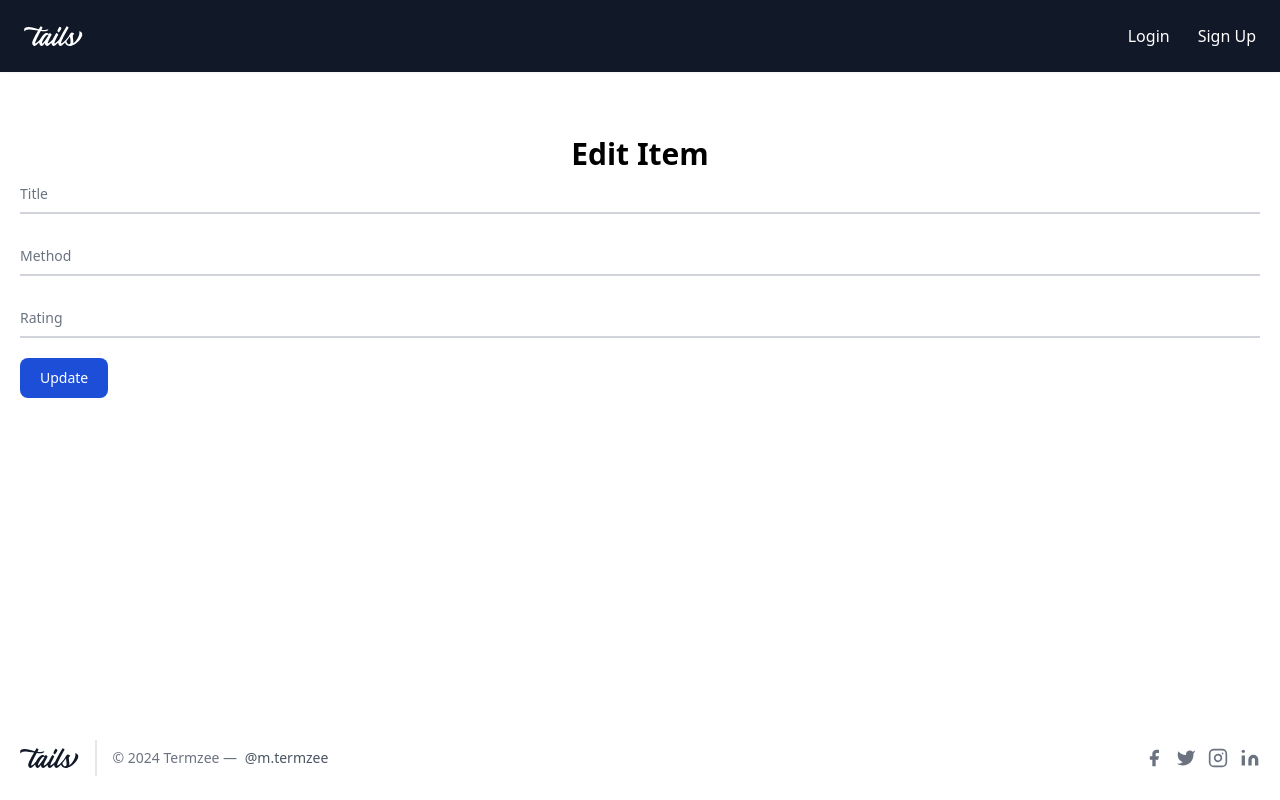
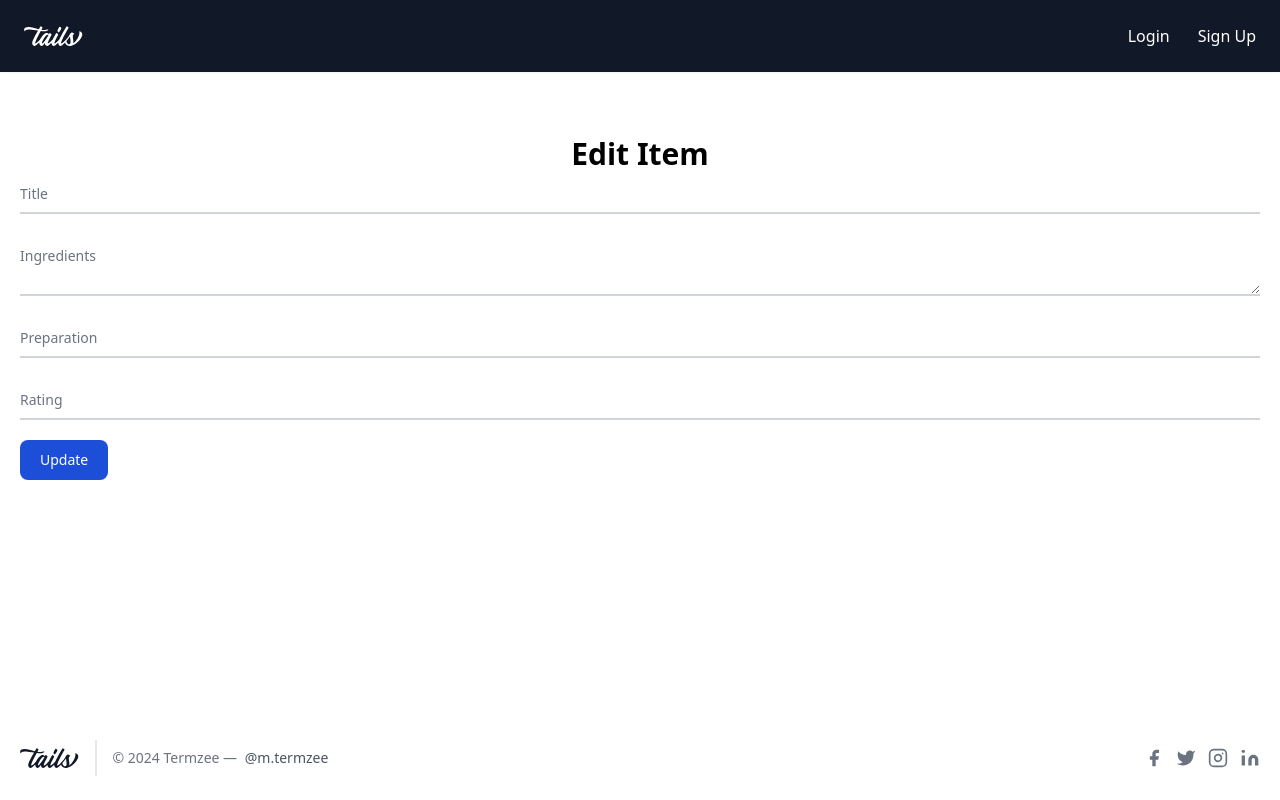
Before and after one commit to mtermzee/gastronomy-project, a Nuxt app: page /smoothie/1 in a window 1280 px wide. Built offline with nearby package versions, Linux system fonts and the light colour scheme; no server answers; the database is empty.

Commit message:
update database & add new fields

```diff
--- a/components/SmoothieCard.vue
+++ b/components/SmoothieCard.vue
@@ -3,7 +3,8 @@
         <NuxtLink :to="'/smoothie/detail/' + data?.id">
             <ul v-auto-animate>
                 <li class="text-2xl font-extrabold mb-4 text-green-800">{{ data.title }}</li>
-                <li class="text-gray-800 mb-3">{{ data.method }}</li>
+                <li class="text-gray-800 mb-3">{{ data.ingredients }}</li>
+                <li class="text-gray-800 mb-3">{{ data.preparation }}</li>
                 <li class="text-yellow-500 mb-3 font-medium">{{ data.rating }}</li>
                 <li class="text-gray-500 text-xs">{{ data.created_at }}</li>
             </ul>
--- a/components/SmoothieDetails.vue
+++ b/components/SmoothieDetails.vue
@@ -2,7 +2,8 @@
     <div>
         <h1 class="text-3xl font-bold mb-4">Smoothie Details</h1>
         <p>{{ data.title }}</p>
-        <p>{{ data.method }}</p>
+        <p>{{ data.ingredients }}</p>
+        <p>{{ data.preparation }}</p>
         <p>{{ data.created_at }}</p>
         <p v-if="data.user_id !== user?.id" class="text-red-500">You are not allowed to edit this smoothie</p>
         <p v-else class="text-green-500">You can edit this smoothie</p>
--- a/pages/smoothie/[id].vue
+++ b/pages/smoothie/[id].vue
@@ -12,11 +12,20 @@
                         class="peer-focus:font-medium absolute text-sm text-gray-500 duration-300 transform -translate-y-6 scale-75 top-3 -z-10 origin-[0] peer-focus:start-0 rtl:peer-focus:translate-x-1/4 rtl:peer-focus:left-auto peer-focus:text-blue-600 peer-focus:dark:text-blue-500 peer-placeholder-shown:scale-100 peer-placeholder-shown:translate-y-0 peer-focus:scale-75 peer-focus:-translate-y-6">Title</label>
                 </div>
                 <div class="relative z-0 w-full mb-5 group">
-                    <input type="text" name="floating_method" id="floating_method" v-model="smoothie.method"
+                    <textarea type="text" name="floating_ingredients" id="floating_ingredients"
+                        v-model="smoothie.ingredients"
                         class="block py-2.5 px-0 w-full text-sm text-gray-900 bg-transparent border-0 border-b-2 border-gray-300 appearance-none focus:outline-none focus:ring-0 focus:border-blue-600 peer"
                         placeholder=" " required />
-                    <label for="floating_method"
-                        class="peer-focus:font-medium absolute text-sm text-gray-500 duration-300 transform -translate-y-6 scale-75 top-3 -z-10 origin-[0] peer-focus:start-0 rtl:peer-focus:translate-x-1/4 peer-focus:text-blue-600 peer-focus:dark:text-blue-500 peer-placeholder-shown:scale-100 peer-placeholder-shown:translate-y-0 peer-focus:scale-75 peer-focus:-translate-y-6">Method</label>
+                    <label for="floating_ingredients"
+                        class="peer-focus:font-medium absolute text-sm text-gray-500 duration-300 transform -translate-y-6 scale-75 top-3 -z-10 origin-[0] peer-focus:start-0 rtl:peer-focus:translate-x-1/4 peer-focus:text-blue-600 peer-focus:dark:text-blue-500 peer-placeholder-shown:scale-100 peer-placeholder-shown:translate-y-0 peer-focus:scale-75 peer-focus:-translate-y-6">Ingredients</label>
+                </div>
+                <div class="relative z-0 w-full mb-5 group">
+                    <input type="text" name="floating_preparation" id="floating_preparation"
+                        v-model="smoothie.preparation"
+                        class="block py-2.5 px-0 w-full text-sm text-gray-900 bg-transparent border-0 border-b-2 border-gray-300 appearance-none focus:outline-none focus:ring-0 focus:border-blue-600 peer"
+                        placeholder=" " required />
+                    <label for="floating_preparation"
+                        class="peer-focus:font-medium absolute text-sm text-gray-500 duration-300 transform -translate-y-6 scale-75 top-3 -z-10 origin-[0] peer-focus:start-0 rtl:peer-focus:translate-x-1/4 peer-focus:text-blue-600 peer-focus:dark:text-blue-500 peer-placeholder-shown:scale-100 peer-placeholder-shown:translate-y-0 peer-focus:scale-75 peer-focus:-translate-y-6">Preparation</label>
                 </div>
                 <div class="relative z-0 w-full mb-5 group">
                     <input type="number" name="rating" id="floating_rating" v-model="smoothie.rating"
@@ -38,7 +47,7 @@
 <script lang="ts" setup>
 import { ref, onMounted } from 'vue';
 import { useRouter, useRoute } from 'vue-router';
-import type { Smoothie } from "~/types/Smoothie";
+import type { ISmoothie } from "~/types/ISmoothie";
 
 definePageMeta({
     middleware: ['auth']
@@ -51,7 +60,7 @@ const id = route.params.id;
 const isEditing = id !== 'new';
 
 const client = useSupabaseClient();
-const smoothie = ref({} as Smoothie);
+const smoothie = ref({} as ISmoothie);
 
 
 onMounted(async () => {
--- a/pages/smoothie/detail/[id].vue
+++ b/pages/smoothie/detail/[id].vue
@@ -7,7 +7,7 @@
 </template>
 
 <script lang="ts" setup>
-import type { Smoothie } from "~/types/Smoothie";
+import type { ISmoothie } from "~/types/ISmoothie";
 
 definePageMeta({
     middleware: ['auth']
@@ -15,7 +15,7 @@ definePageMeta({
 
 const { id } = useRoute().params;
 const client = useSupabaseClient();
-const smoothie = ref({} as Smoothie);
+const smoothie = ref({} as ISmoothie);
 
 onMounted(async () => {
     const { data, error } = await client.from('smoothies').select('*').eq('id', id).single();
--- a/pages/smoothie/index.vue
+++ b/pages/smoothie/index.vue
@@ -46,14 +46,14 @@
 
 <script lang="ts" setup>
 import { ref } from 'vue';
-import type { Smoothie } from "~/types/Smoothie";
+import type { ISmoothie } from "~/types/ISmoothie";
 
 definePageMeta({
     middleware: ['auth']
 })
 
 const client = useSupabaseClient();
-const smoothies = ref([] as Smoothie[]);
+const smoothies = ref([] as ISmoothie[]);
 const isLoading = ref(false);
 const selectedOrder = ref('title-asc'); // Default sorting option
 
--- a/types/Smoothie.ts
+++ b/types/ISmoothie.ts
@@ -1,7 +1,8 @@
-export interface Smoothie {
+export interface ISmoothie {
 	id: number;
 	title: string;
-	method: string;
+	ingredients: string;
+	preparation: string;
 	rating: number;
 	user_id: string;
 	created_at: string;
```
